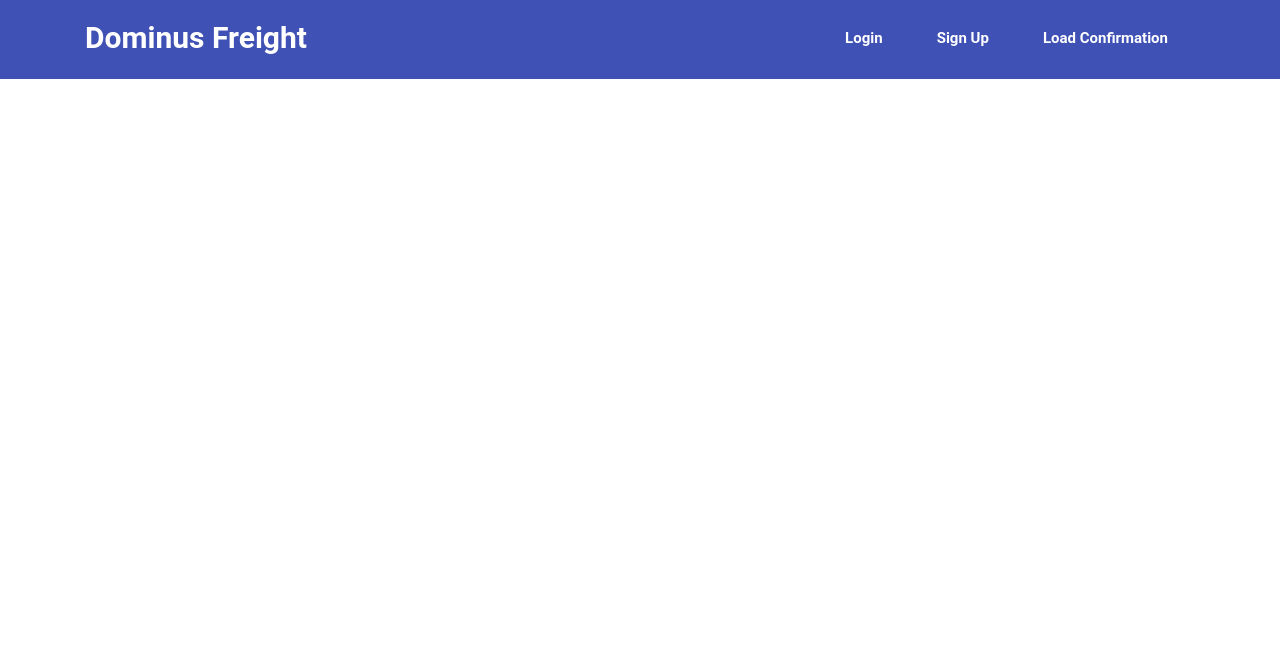
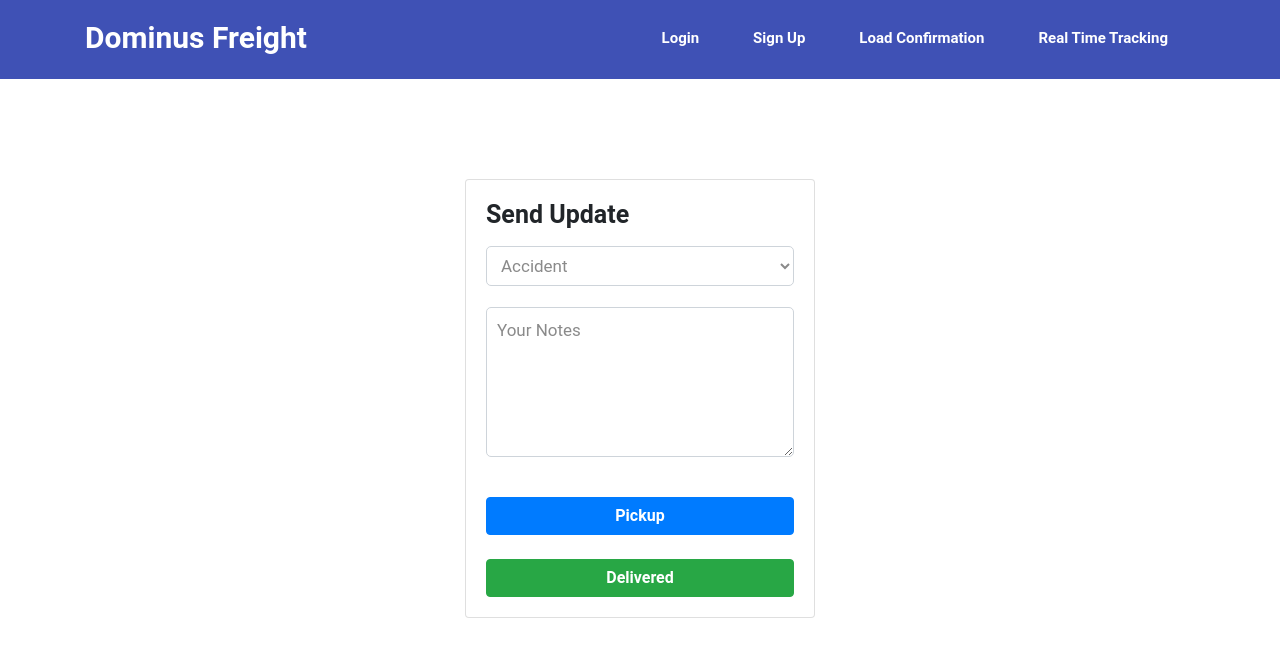
Before and after one commit to muhammadidreesshaikh/dominus-freight-app, a React (Create React App) app: page /realtime in a window 1280 px wide. Shown: the top 656 px of the page. Built offline with nearby package versions, Linux system fonts and the light colour scheme.

Commit message:
real time component done

```diff
--- a/src/App.js
+++ b/src/App.js
@@ -5,7 +5,7 @@ import Header from './layout/Header';
 import Login from './components/Login';
 import Signup from './components/Signup';
 import LoadConfirmation from './components/LoadConfirmation';
-
+import RealTime from './components/RealTime';
 
 import {
   BrowserRouter as Router,
@@ -25,6 +25,7 @@ function App() {
               <Route exact path='/login' component={Login}></Route>signup
               <Route exact path='/signup' component={Signup}></Route>
               <Route exact path='/loadconfirmation' component={LoadConfirmation}></Route>
+              <Route exact path='/realtime' component={RealTime}></Route>
             </Switch>
           </div>
 
--- a/src/assets/css/loadconfirmation.css
+++ b/src/assets/css/loadconfirmation.css
@@ -12,11 +12,3 @@
     font-size: 14px;
     padding-top: 7px;
 }
-
-.load input{
-
-}
-
-.load label{
-
-}
--- /dev/null
+++ b/src/assets/css/realtime.css
@@ -0,0 +1,36 @@
+.time .card{
+    margin-top: 15%;
+}
+
+.time h2{
+    font-size: 25px;
+    font-weight: bold;
+}
+
+
+.time textarea
+{
+    color: var(--color-black);
+    border-radius: 5px;
+    padding: 10px 0 10px 10px;
+    width: 100%;
+    height: auto;
+    margin-top: 7%;
+    font-size: 17px;
+}
+
+.time textarea::placeholder
+{
+    color: rgb(138, 138, 138);
+}
+
+.time select{
+    color: var(--color-black);
+    border-radius: 5px;
+    padding: 8px 0 8px 10px;
+    width: 100%;
+    height: auto;
+    margin-top: 5%;
+    font-size: 17px;
+    color: rgb(138, 138, 138);
+}
--- /dev/null
+++ b/src/components/RealTime.js
@@ -0,0 +1,60 @@
+import React from 'react';
+import '../assets/css/realtime.css';
+import { Link } from 'react-router-dom';
+
+class RealTime extends React.Component {
+
+    constructor(props) {
+        super(props);
+
+        this.state = {
+            data: [],
+            loading: false
+        };
+    }
+
+    componentDidMount() {
+        console.log("RealTime");
+
+        this.setState({
+            loading: true
+        });
+    }
+
+    render() {
+        return(
+            // driver
+            <section>
+                <div className="time py-5">
+                    <div className="container">
+                        <div className="row justify-content-center">
+                            <div className="col-md-4">
+                                <div className="card">
+                                    <div className="card-body">
+                                        <h2>Send Update</h2>
+
+                                        <div class="form-group">
+                                            <select class="form-control">
+                                                <option>Accident</option>
+                                                <option>Traffic</option>
+                                                <option>Rest Stop</option>
+                                                <option>Help</option>
+                                            </select>
+
+                                            <textarea class="form-control" rows="5" placeholder="Your Notes"></textarea>
+                                        </div>
+
+                                        <button type="submit" className="btn btn-primary w-100 mt-4 font-weight-bold">Pickup</button>
+
+                                        <button type="submit" className="btn btn-success w-100 mt-4 font-weight-bold">Delivered</button>
+                                    </div>
+                                </div>
+                            </div>
+                        </div>
+                    </div>
+                </div>
+            </section>
+        );
+    }
+}
+export default RealTime;
--- a/src/layout/Header.js
+++ b/src/layout/Header.js
@@ -38,6 +38,7 @@ function Header() {
                                     <li><Link to="/login">Login</Link></li>
                                     <li><Link to="/signup">Sign Up</Link></li>
                                     <li><Link to="/loadconfirmation">Load Confirmation</Link></li>
+                                    <li><Link to="/realtime">Real Time Tracking</Link></li>
                                  </ul>
                             </div>
                         </div>
@@ -49,6 +50,7 @@ function Header() {
                     <Link to="/login" onClick={() => setMenuToggle(!menuToggle)}>Login</Link>
                     <Link to="/signup" onClick={() => setMenuToggle(!menuToggle)}>Sign Up</Link>
                     <Link to="/loadconfirmation" onClick={() => setMenuToggle(!menuToggle)}>Load Confirmation</Link>
+                    <Link to="/realtime" onClick={() => setMenuToggle(!menuToggle)}>Real Time Tracking</Link>
                 </div>
 
             </div>
```
Also changed, not shown: src/assets/css/signup.css (line endings or trailing spaces), src/components/Signup.js (line endings or trailing spaces).
